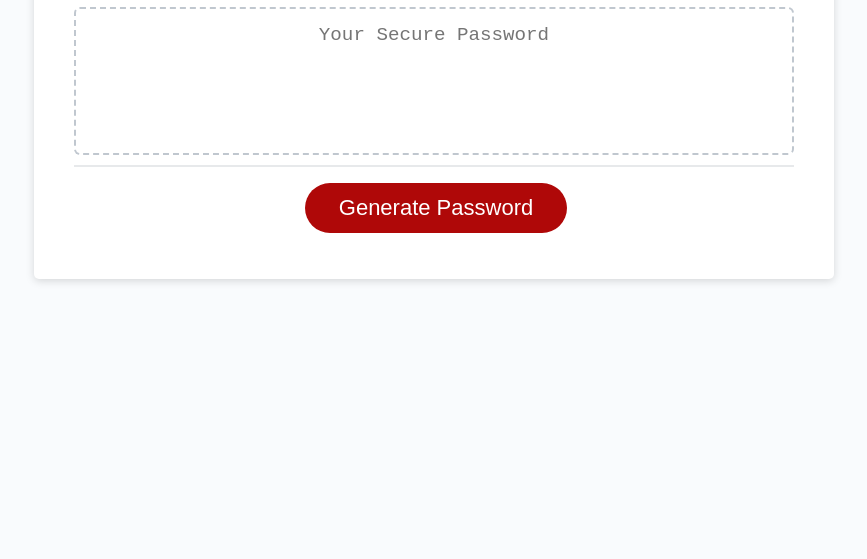
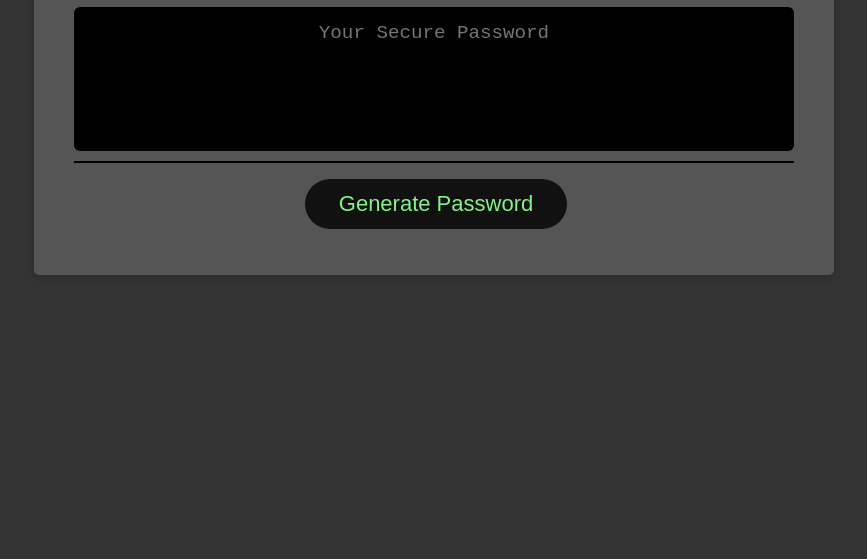
Before and after one commit to comatosino/hw-3-password-generator, a website built with webpack: page public/index.html in a window 1280 px wide. Shown: the part 241-800 px from the top of the page, without its empty margins (206-1073 px from the left). Built offline with nearby package versions, Linux system fonts and the light colour scheme.

Commit message:
Update colors

```diff
--- a/public/style.css
+++ b/public/style.css
@@ -14,7 +14,7 @@ body,
 
 body {
   font-family: sans-serif;
-  background-color: #f9fbfd;
+  background-color: #333;
 }
 
 .wrapper {
@@ -27,15 +27,15 @@ header {
   text-align: center;
   padding: 20px;
   padding-top: 0px;
-  color: hsl(206, 17%, 28%);
+  color: #86f287;
 }
 
 .card {
-  background-color: hsl(0, 0%, 100%);
+  background-color: #555;
   border-radius: 5px;
   border-width: 1px;
   box-shadow: rgba(0, 0, 0, 0.15) 0px 2px 8px 0px;
-  color: hsl(206, 17%, 28%);
+  color: #86f287;
   font-size: 18px;
   margin: 0 auto;
   max-width: 800px;
@@ -46,7 +46,7 @@ header {
   content: ' ';
   display: block;
   width: 100%;
-  background: #e7e9eb;
+  background: #000;
   height: 2px;
 }
 
@@ -62,7 +62,7 @@ header {
   content: ' ';
   display: block;
   width: 100%;
-  background: #e7e9eb;
+  background: #000;
   height: 2px;
 }
 
@@ -74,11 +74,11 @@ header {
 
 .btn {
   border: none;
-  background-color: hsl(360, 91%, 36%);
+  background-color: #111;
   border-radius: 25px;
   box-shadow: rgba(0, 0, 0, 0.1) 0px 1px 6px 0px rgba(0, 0, 0, 0.2) 0px 1px 1px
     0px;
-  color: hsl(0, 0%, 100%);
+  color: #86f287;
   display: inline-block;
   font-size: 22px;
   line-height: 22px;
@@ -112,10 +112,11 @@ button[disabled] {
   text-align: center;
   margin-top: 10px;
   margin-bottom: 10px;
-  border: 2px dashed #c0c7cf;
   border-radius: 6px;
   resize: none;
   overflow: hidden;
+  background-color: #000;
+  color: #86f287;
 }
 
 @media (max-width: 690px) {
```
